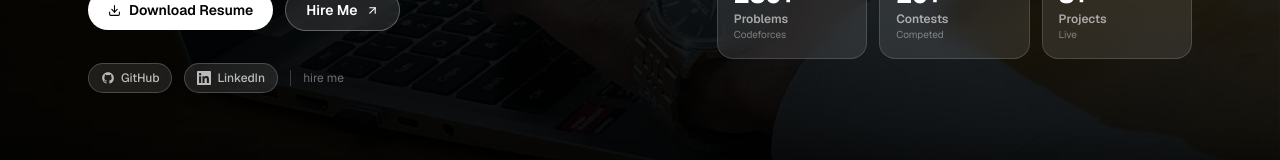
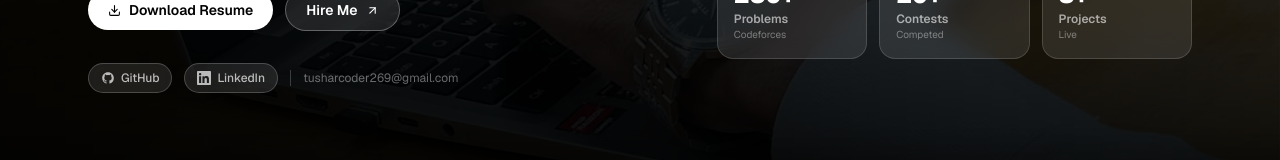
Before and after one commit to tusharsno/tushar-portfolio, a Next.js app: page / in a window 1280 px wide. Shown: the part 515-675 px from the top of the page. Built offline with nearby package versions, Linux system fonts and the light colour scheme.

Commit message:
fix: restore email in hero, remove hire me text

```diff
--- a/src/components/Hero.tsx
+++ b/src/components/Hero.tsx
@@ -257,7 +257,7 @@
                 </a>
               ))}
               <span className="w-px h-4 bg-white/20" />
-              <a href={`mailto:${personal.email}`} className="text-xs text-white/40 hover:text-white/70 transition-colors duration-200">hire me</a>
+              <span className="text-xs text-white/40">{personal.email}</span>
             </motion.div>
 
           </div>
```
